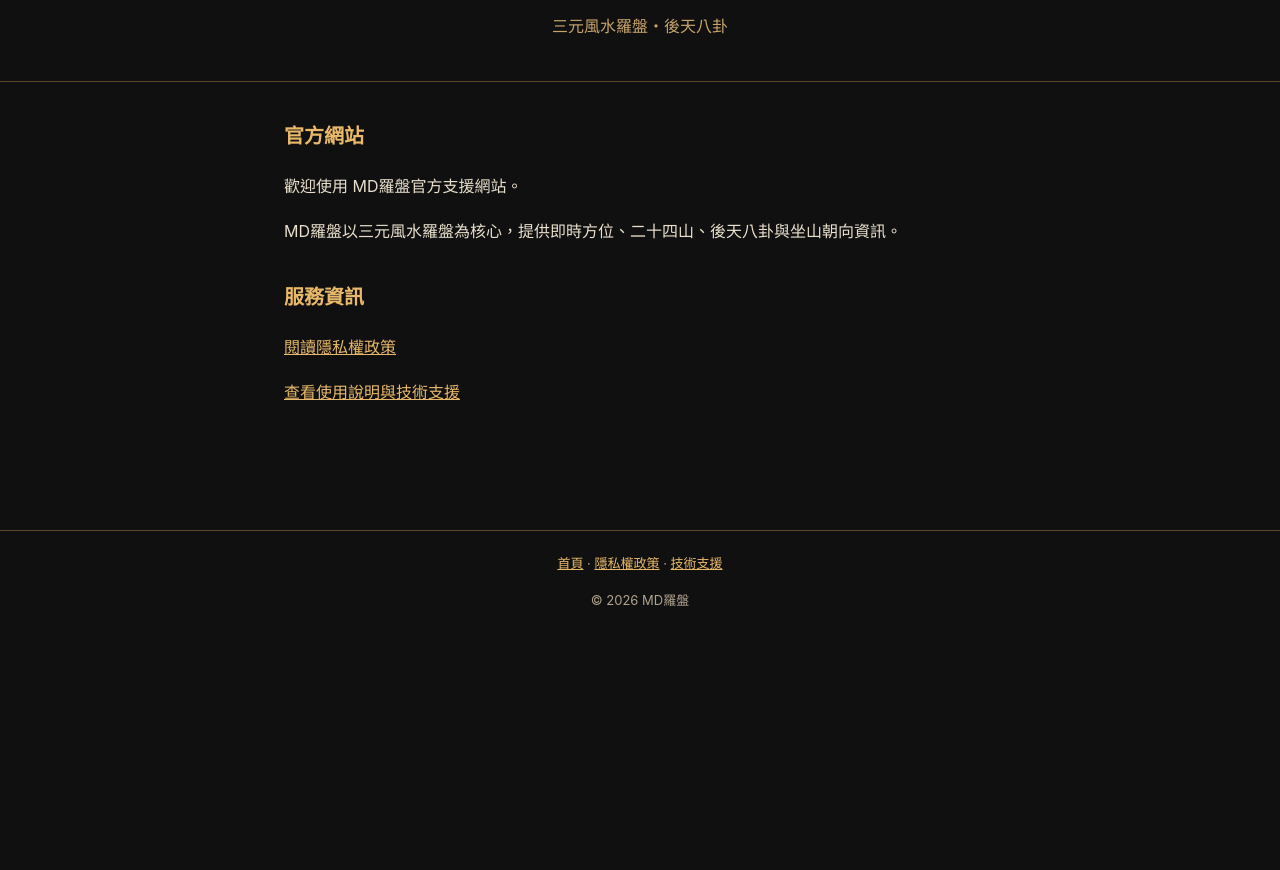
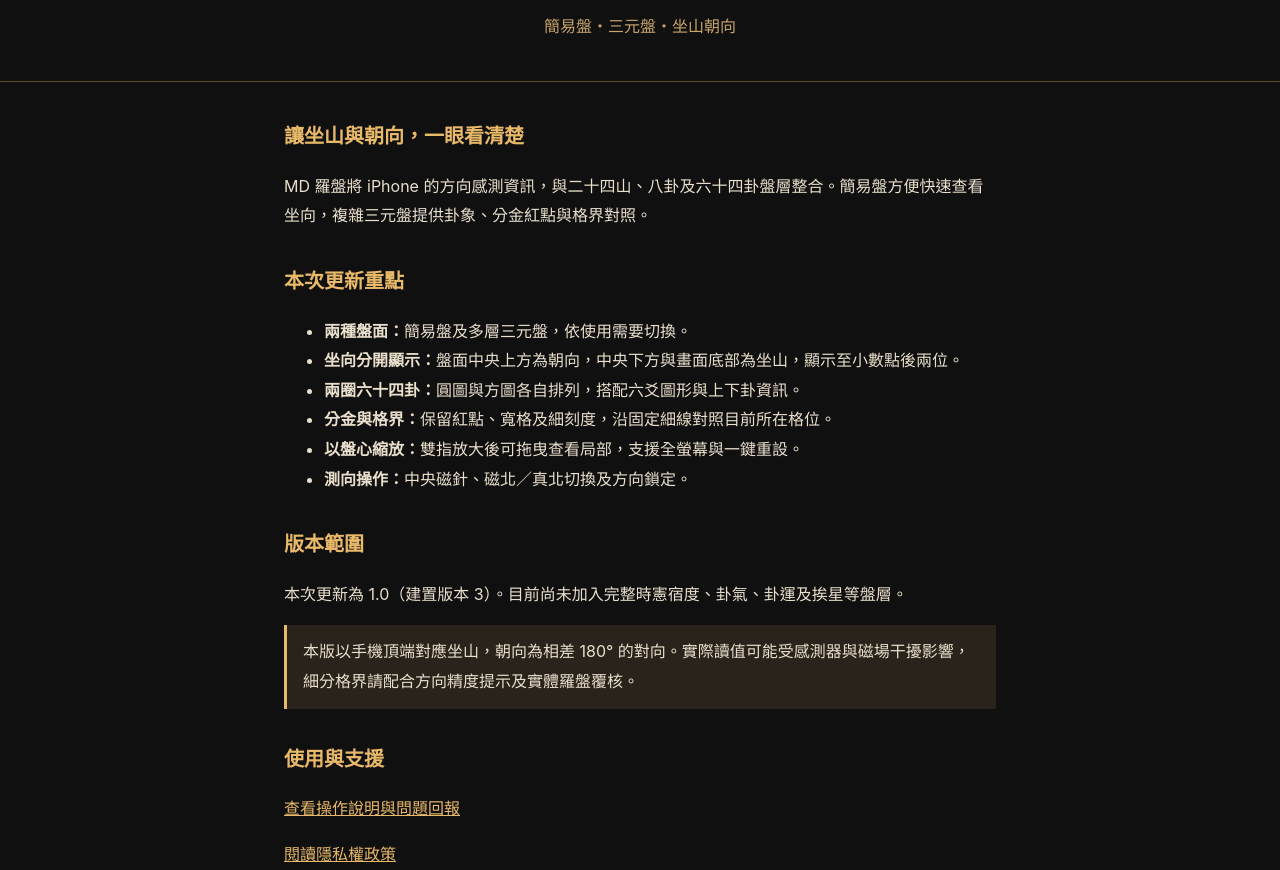
Before and after one commit to jeihan101/mdcompass, a plain HTML site: page index.html in a window 1280 px wide. Shown: the part 82-952 px from the top of the page. Before the commit the page ends 800 px from the top, so only its background shows below. Drawn offline with Linux system fonts and the light colour scheme.

Commit message:
Update index.html

```diff
--- a/index.html
+++ b/index.html
@@ -1 +1,19 @@
-<!doctype html><html lang="zh-Hant-TW"><head><meta charset="utf-8"><meta name="viewport" content="width=device-width,initial-scale=1"><meta name="color-scheme" content="dark"><title>官方網站｜MD羅盤</title><style>*{box-sizing:border-box}body{margin:0;background:#101010;color:#e9dfcc;font-family:-apple-system,BlinkMacSystemFont,"Noto Sans TC",sans-serif;line-height:1.85}header{padding:36px 20px;border-bottom:1px solid #5c482b;text-align:center}h1{font-size:29px;color:#e9b96a;margin:0}header p{color:#c7a46b;margin:4px}main{max-width:760px;margin:36px auto;padding:0 24px 70px}h2{font-size:20px;color:#e9b96a;margin-top:32px}a{color:#e9b96a}footer{border-top:1px solid #5c482b;padding:20px;text-align:center;font-size:13px;color:#b0a38d}.notice{background:#29231b;border-left:3px solid #e9b96a;padding:12px 16px}</style></head><body><header><h1>MD 羅盤</h1><p>三元風水羅盤・後天八卦</p></header><main><h2>官方網站</h2><p>歡迎使用 MD羅盤官方支援網站。</p><p>MD羅盤以三元風水羅盤為核心，提供即時方位、二十四山、後天八卦與坐山朝向資訊。</p><h2>服務資訊</h2><p><a href="privacy.html">閱讀隱私權政策</a></p><p><a href="support.html">查看使用說明與技術支援</a></p></main><footer><a href="index.html">首頁</a> · <a href="privacy.html">隱私權政策</a> · <a href="support.html">技術支援</a><p>© 2026 MD羅盤</p></footer></body></html>
+<!doctype html><html lang="zh-Hant-TW"><head><meta charset="utf-8"><meta name="viewport" content="width=device-width,initial-scale=1"><meta name="color-scheme" content="dark"><title>官方網站｜MD羅盤</title><style>*{box-sizing:border-box}body{margin:0;background:#101010;color:#e9dfcc;font-family:-apple-system,BlinkMacSystemFont,"Noto Sans TC",sans-serif;line-height:1.85}header{padding:36px 20px;border-bottom:1px solid #5c482b;text-align:center}h1{font-size:29px;color:#e9b96a;margin:0}header p{color:#c7a46b;margin:4px}main{max-width:760px;margin:36px auto;padding:0 24px 70px}h2{font-size:20px;color:#e9b96a;margin-top:32px}a{color:#e9b96a}footer{border-top:1px solid #5c482b;padding:20px;text-align:center;font-size:13px;color:#b0a38d}.notice{background:#29231b;border-left:3px solid #e9b96a;padding:12px 16px}</style></head><body><header><h1>MD 羅盤</h1><p>簡易盤・三元盤・坐山朝向</p></header><main>
+<h2>讓坐山與朝向，一眼看清楚</h2>
+<p>MD 羅盤將 iPhone 的方向感測資訊，與二十四山、八卦及六十四卦盤層整合。簡易盤方便快速查看坐向，複雜三元盤提供卦象、分金紅點與格界對照。</p>
+<h2>本次更新重點</h2>
+<ul>
+<li><strong>兩種盤面：</strong>簡易盤及多層三元盤，依使用需要切換。</li>
+<li><strong>坐向分開顯示：</strong>盤面中央上方為朝向，中央下方與畫面底部為坐山，顯示至小數點後兩位。</li>
+<li><strong>兩圈六十四卦：</strong>圓圖與方圖各自排列，搭配六爻圖形與上下卦資訊。</li>
+<li><strong>分金與格界：</strong>保留紅點、寬格及細刻度，沿固定細線對照目前所在格位。</li>
+<li><strong>以盤心縮放：</strong>雙指放大後可拖曳查看局部，支援全螢幕與一鍵重設。</li>
+<li><strong>測向操作：</strong>中央磁針、磁北／真北切換及方向鎖定。</li>
+</ul>
+<h2>版本範圍</h2>
+<p>本次更新為 1.0（建置版本 3）。目前尚未加入完整時憲宿度、卦氣、卦運及挨星等盤層。</p>
+<p class="notice">本版以手機頂端對應坐山，朝向為相差 180° 的對向。實際讀值可能受感測器與磁場干擾影響，細分格界請配合方向精度提示及實體羅盤覆核。</p>
+<h2>使用與支援</h2>
+<p><a href="support.html">查看操作說明與問題回報</a></p>
+<p><a href="privacy.html">閱讀隱私權政策</a></p>
+</main><footer><a href="index.html">首頁</a> · <a href="privacy.html">隱私權政策</a> · <a href="support.html">技術支援</a><p>© 2026 MD羅盤</p></footer></body></html>
```
